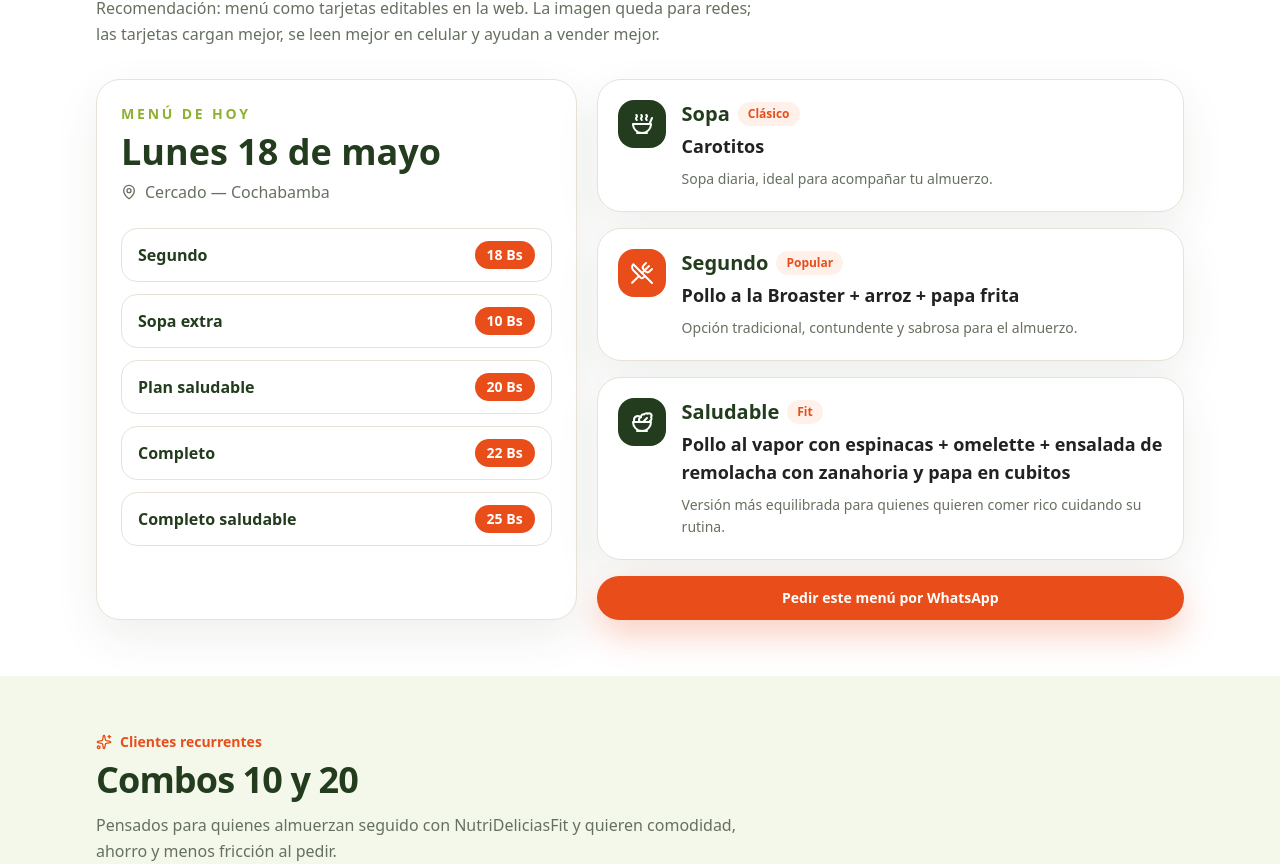
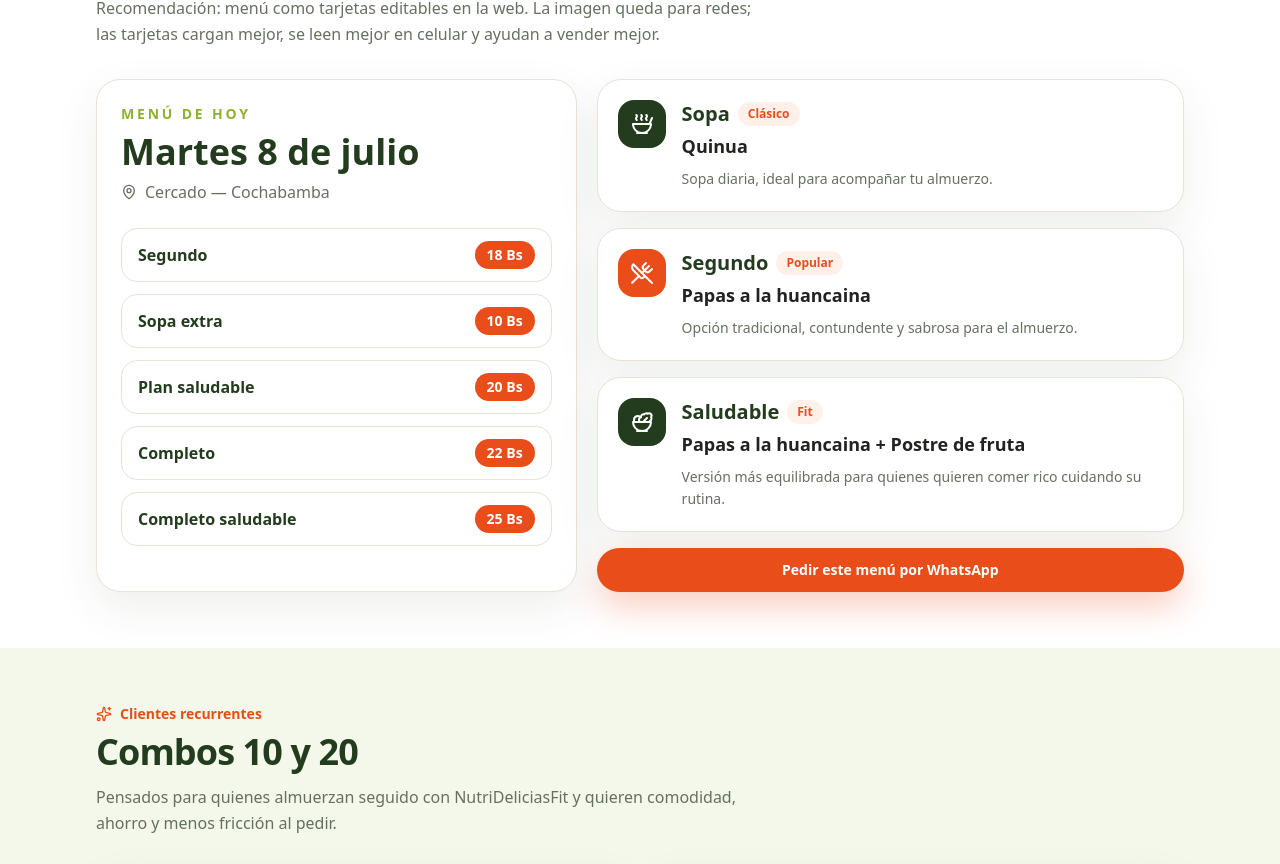
Before and after one commit to JhoyM/nutrideliciasfit-landing, a React (Vite) app: page / in a window 1280 px wide. Shown: the part 891-1755 px from the top of the page. Built offline with nearby package versions, Linux system fonts and the light colour scheme.

Commit message:
Update menu date and items for today

```diff
--- a/src/data/siteContent.js
+++ b/src/data/siteContent.js
@@ -31,12 +31,12 @@ export const colors = {
 
 export const menuToday = {
   label: "Menú de hoy",
-  date: "Lunes 18 de mayo",
+  date: "Martes 8 de julio",
   location: "Cercado — Cochabamba",
   items: [
-    { type: "Sopa", name: "Carotitos", description: "Sopa diaria, ideal para acompañar tu almuerzo.", badge: "Clásico" },
-    { type: "Segundo", name: "Pollo a la Broaster + arroz + papa frita", description: "Opción tradicional, contundente y sabrosa para el almuerzo.", badge: "Popular" },
-    { type: "Saludable", name: "Pollo al vapor con espinacas + omelette + ensalada de remolacha con zanahoria y papa en cubitos", description: "Versión más equilibrada para quienes quieren comer rico cuidando su rutina.", badge: "Fit" },
+    { type: "Sopa", name: "Quinua", description: "Sopa diaria, ideal para acompañar tu almuerzo.", badge: "Clásico" },
+    { type: "Segundo", name: "Papas a la huancaina", description: "Opción tradicional, contundente y sabrosa para el almuerzo.", badge: "Popular" },
+    { type: "Saludable", name: "Papas a la huancaina + Postre de fruta", description: "Versión más equilibrada para quienes quieren comer rico cuidando su rutina.", badge: "Fit" },
   ],
 };
 
```
